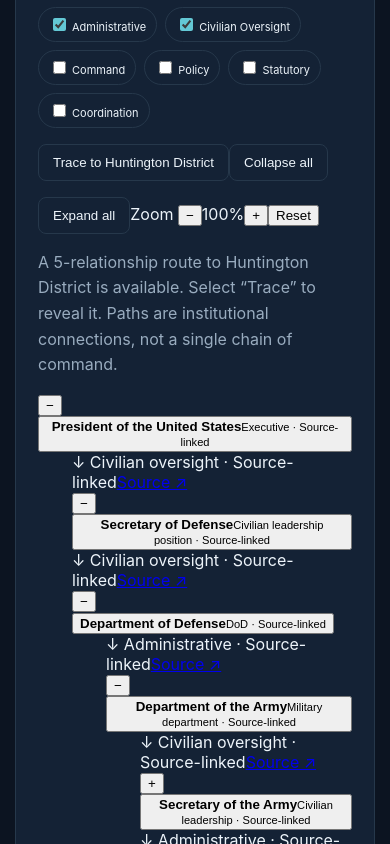
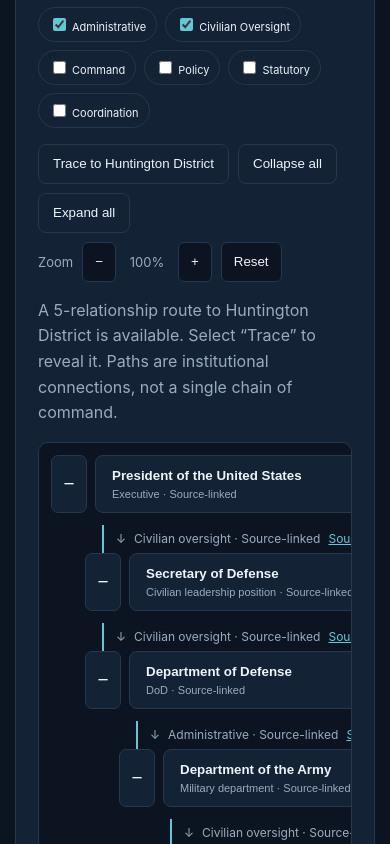
Before and after one commit to ObiwanDaC0-D/Political-Bureaucracy-, a React (Vite) app: page / in a window 390 px wide. Shown: the part 1100-1944 px from the top of the page. Built offline with nearby package versions, Linux system fonts and the light colour scheme.

Commit message:
style(hierarchy): responsive expandable tree, traced paths and zoom controls

```diff
--- a/src/style.css
+++ b/src/style.css
@@ -25,3 +25,28 @@ a:focus-visible,select:focus-visible,.mobile-menu-toggle:focus-visible{outline:2
 
 /* Expandable atlas views and shared selection */
 .atlas-section{margin:18px 0}.section-toggle{display:flex;justify-content:space-between;align-items:center;width:100%;min-height:48px;padding:12px 18px;border:1px solid var(--line);border-radius:10px;background:var(--panel);color:var(--text);font:inherit;font-weight:700;text-align:left;cursor:pointer}.section-toggle:hover{border-color:var(--accent)}.section-toggle:focus-visible{outline:2px solid var(--accent);outline-offset:3px}.atlas-section>.org-graph,.atlas-section>.panel{margin-top:8px}.graph-node button.graph-selected{border:2px solid var(--accent);box-shadow:0 0 0 2px color-mix(in srgb,var(--accent) 18%,transparent)}
+
+/* Presidential-to-Huntington organizational explorer */
+.hierarchy-toolbar{display:flex;align-items:center;flex-wrap:wrap;gap:9px;margin:16px 0}
+.hierarchy-toolbar .primary{margin:0}
+.hierarchy-toolbar button{min-height:40px}
+.hierarchy-toolbar button:disabled{opacity:.45;cursor:not-allowed}
+.hierarchy-toolbar label{display:flex;align-items:center;gap:9px;margin-left:auto;color:var(--muted);font-size:13px}
+.hierarchy-toolbar label button{border:1px solid var(--line);background:var(--bg);color:var(--text);border-radius:6px;padding:7px 12px;cursor:pointer}
+.hierarchy-toolbar output{min-width:44px;text-align:center}
+.hierarchy-viewport{overflow:auto;max-height:650px;min-height:200px;border:1px solid var(--line);border-radius:10px;background:var(--bg);padding:20px;cursor:grab;touch-action:pan-x pan-y}
+.hierarchy-viewport:active{cursor:grabbing}
+.hierarchy-canvas{min-width:530px;width:max-content;max-width:none;padding:0 20px 20px 0}
+.hierarchy-row{position:relative;margin-bottom:12px;min-width:340px}
+.hierarchy-edge{border-left:2px solid var(--accent);margin-left:17px;padding:6px 0 7px 12px;color:var(--muted);font-size:12px;display:flex;align-items:center;gap:8px;flex-wrap:wrap}
+.hierarchy-edge a{color:var(--accent)}
+.hierarchy-entry{display:flex;align-items:stretch;gap:8px}
+.hierarchy-expand{width:36px;min-width:36px;border:1px solid var(--line);background:var(--panel);color:var(--text);border-radius:7px;font-size:19px;cursor:pointer}
+.hierarchy-expand:disabled{opacity:.4;cursor:default}
+.hierarchy-entity{min-width:290px;max-width:420px;flex:1;padding:12px 16px;border:1px solid var(--line);background:var(--panel);color:var(--text);border-radius:8px;text-align:left;cursor:pointer}
+.hierarchy-entity strong,.hierarchy-entity small{display:block}
+.hierarchy-entity small{margin-top:5px;color:var(--muted);font-size:11px}
+.hierarchy-entity.selected{border-color:var(--accent);box-shadow:0 0 0 1px var(--accent)}
+.hierarchy-row.traced>.hierarchy-entry>.hierarchy-entity{border:2px solid #e5bf66}
+.hierarchy-row.traced>.hierarchy-edge{border-left-color:#e5bf66}
+@media(max-width:600px){.hierarchy-toolbar label{margin-left:0}.hierarchy-viewport{padding:12px;max-height:540px}}
```
